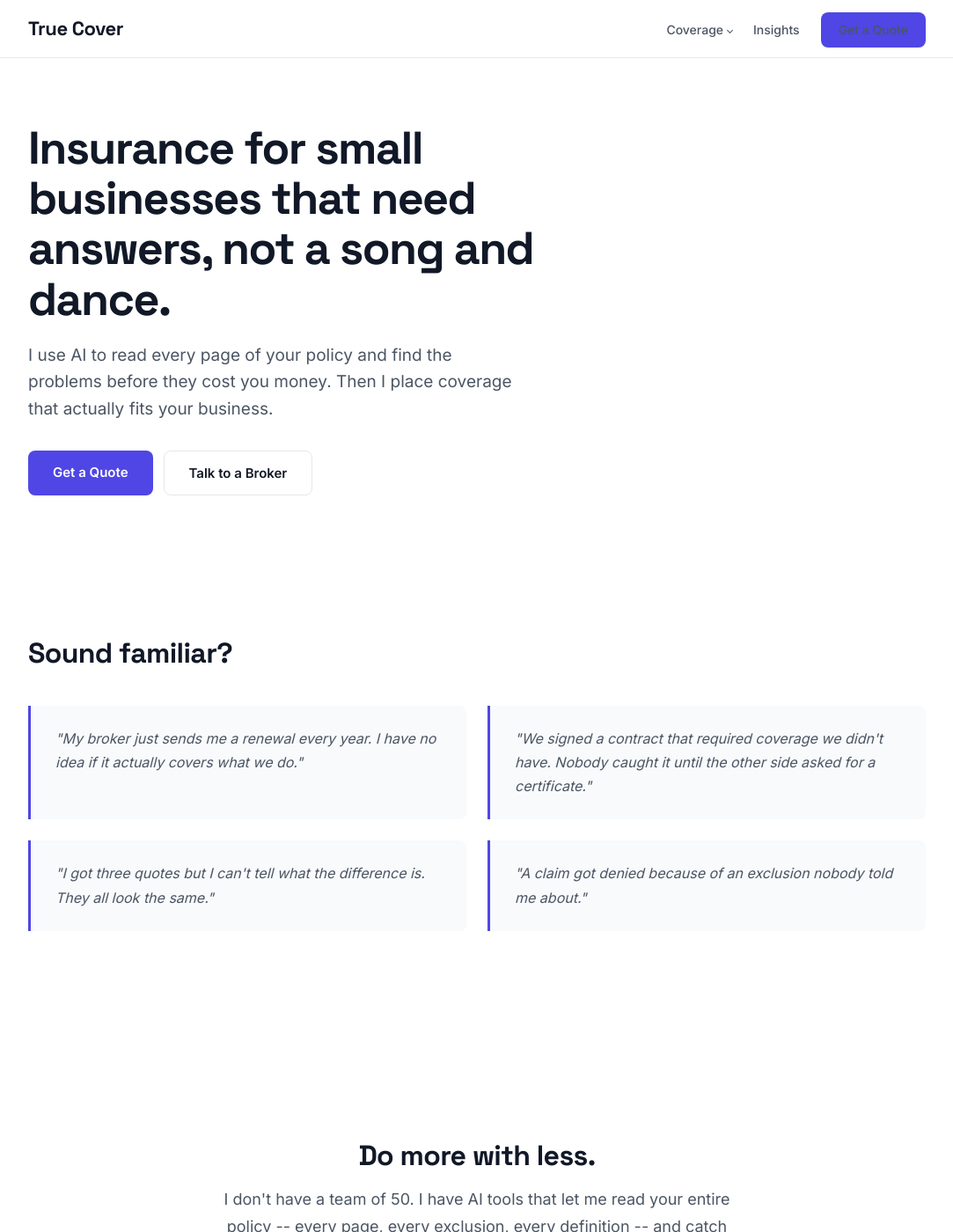
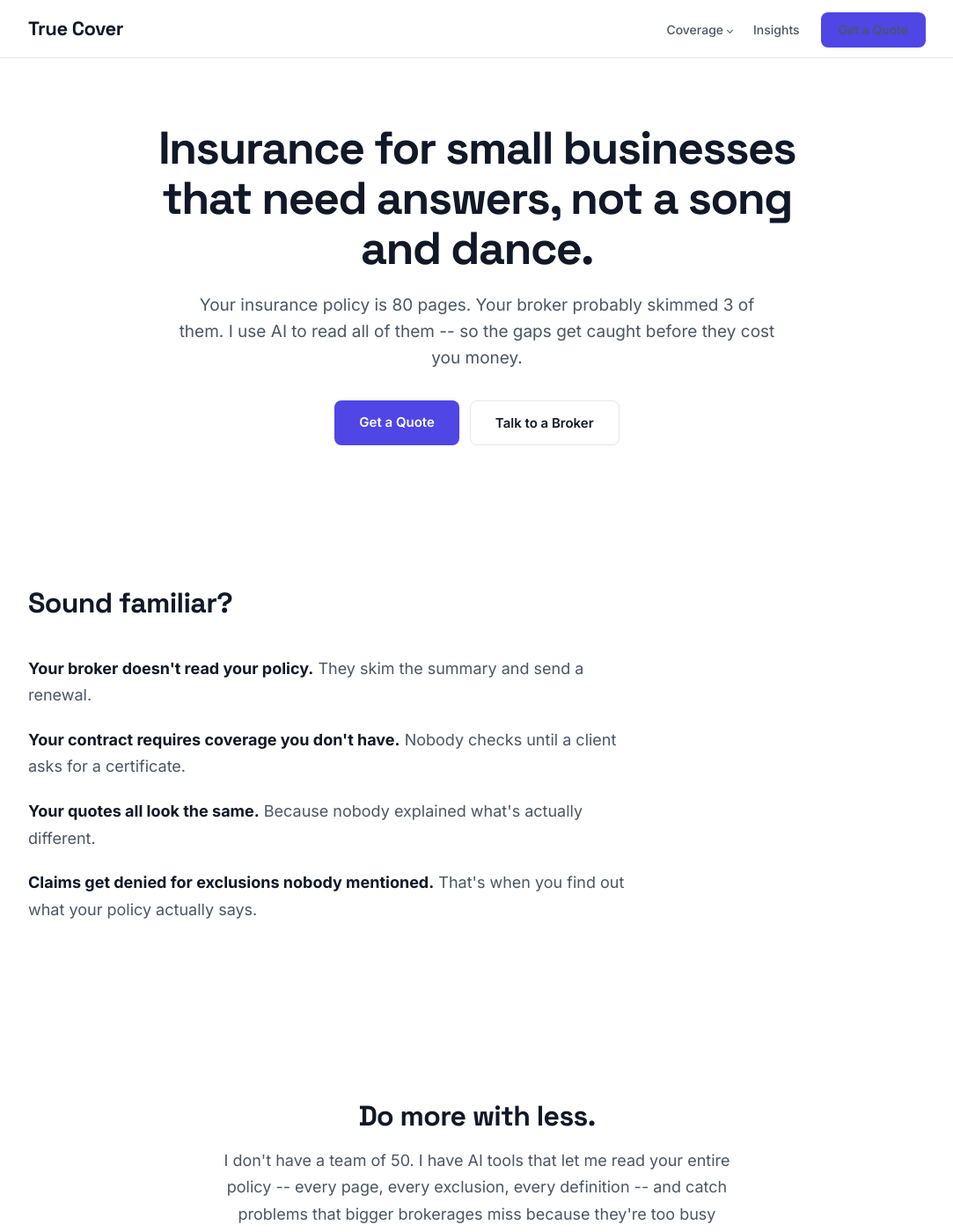
Before and after one commit to joeproe1/truecover.us, a Jekyll site: the page built from index.html, in a window 1280 px wide and 1400 px high. Shown: the whole window at 88% size, without its empty margins (98-1181 px from the left). Built offline with Jekyll 4.4.1, drawn with Linux system fonts in a browser that asks for light colours.

Commit message:
Center hero full-width, rewrite pain points as plain statements
- Hero centered with wider max-width, buttons centered
- Hero sub rewritten: "80 pages, broker skimmed 3, AI reads all"
- Pain points stripped from quote cards to plain bold statements
- Scrappier, faster to scan

Co-Authored-By: Claude Opus 4.6 <noreply@anthropic.com>

```diff
--- a/_sass/_pages.scss
+++ b/_sass/_pages.scss
@@ -6,16 +6,23 @@
 .hero {
     padding: 140px 0 60px;
     background: $white;
+    text-align: center;
 
     @media (max-width: $bp-tablet) {
         padding: 110px 0 48px;
+    }
+
+    .btn-group {
+        justify-content: center;
     }
 }
 
 .hero h1 {
     font-size: 52px;
     line-height: 1.1;
-    max-width: 700px;
+    max-width: 800px;
+    margin-left: auto;
+    margin-right: auto;
     letter-spacing: -0.03em;
 
     @media (max-width: $bp-desktop) {
@@ -32,7 +39,9 @@
     color: $text-secondary;
     line-height: 1.6;
     margin-bottom: 32px;
-    max-width: 560px;
+    max-width: 680px;
+    margin-left: auto;
+    margin-right: auto;
 
     @media (max-width: $bp-tablet) {
         font-size: 17px;
@@ -63,39 +72,23 @@
     }
 }
 
-.pain-grid {
-    display: grid;
-    grid-template-columns: repeat(2, 1fr);
-    gap: 24px;
-    margin-bottom: 36px;
-
-    @media (max-width: $bp-tablet) {
-        grid-template-columns: 1fr;
-        gap: 20px;
-    }
-}
-
-.pain-item {
-    padding: 24px 28px;
-    border-left: 3px solid $accent;
-    background: $bg-light;
-    border-radius: 0 var(--radius) var(--radius) 0;
+.pain-list {
+    max-width: 680px;
 
     p {
-        font-size: 16px;
-        font-style: italic;
+        font-size: 18px;
         line-height: 1.7;
+        margin-bottom: 20px;
+        color: $text-secondary;
+
+        strong {
+            color: $text-primary;
+        }
+    }
+
+    p:last-child {
         margin-bottom: 0;
-        color: $text-secondary;
     }
-}
-
-.pain-closer {
-    font-size: 17px;
-    line-height: 1.7;
-    max-width: 640px;
-    color: $text-primary;
-    font-weight: 500;
 }
 
 // Tailored approach
--- a/index.html
+++ b/index.html
@@ -9,7 +9,7 @@ body_class: home
 <section class="hero">
     <div class="container">
         <h1>Insurance for small businesses that need answers, not a song and dance.</h1>
-        <p class="hero-sub">I use AI to read every page of your policy and find the problems before they cost you money. Then I place coverage that actually fits your business.</p>
+        <p class="hero-sub">Your insurance policy is 80 pages. Your broker probably skimmed 3 of them. I use AI to read all of them -- so the gaps get caught before they cost you money.</p>
         <div class="btn-group">
             <a href="/contact/" class="btn btn-primary">Get a Quote</a>
             <a href="/contact/" class="btn btn-secondary">Talk to a Broker</a>
@@ -21,19 +21,11 @@ body_class: home
 <section class="pain-section">
     <div class="container">
         <h2>Sound familiar?</h2>
-        <div class="pain-grid">
-            <div class="pain-item">
-                <p>"My broker just sends me a renewal every year. I have no idea if it actually covers what we do."</p>
-            </div>
-            <div class="pain-item">
-                <p>"We signed a contract that required coverage we didn't have. Nobody caught it until the other side asked for a certificate."</p>
-            </div>
-            <div class="pain-item">
-                <p>"I got three quotes but I can't tell what the difference is. They all look the same."</p>
-            </div>
-            <div class="pain-item">
-                <p>"A claim got denied because of an exclusion nobody told me about."</p>
-            </div>
+        <div class="pain-list">
+            <p><strong>Your broker doesn't read your policy.</strong> They skim the summary and send a renewal.</p>
+            <p><strong>Your contract requires coverage you don't have.</strong> Nobody checks until a client asks for a certificate.</p>
+            <p><strong>Your quotes all look the same.</strong> Because nobody explained what's actually different.</p>
+            <p><strong>Claims get denied for exclusions nobody mentioned.</strong> That's when you find out what your policy actually says.</p>
         </div>
     </div>
 </section>
```
